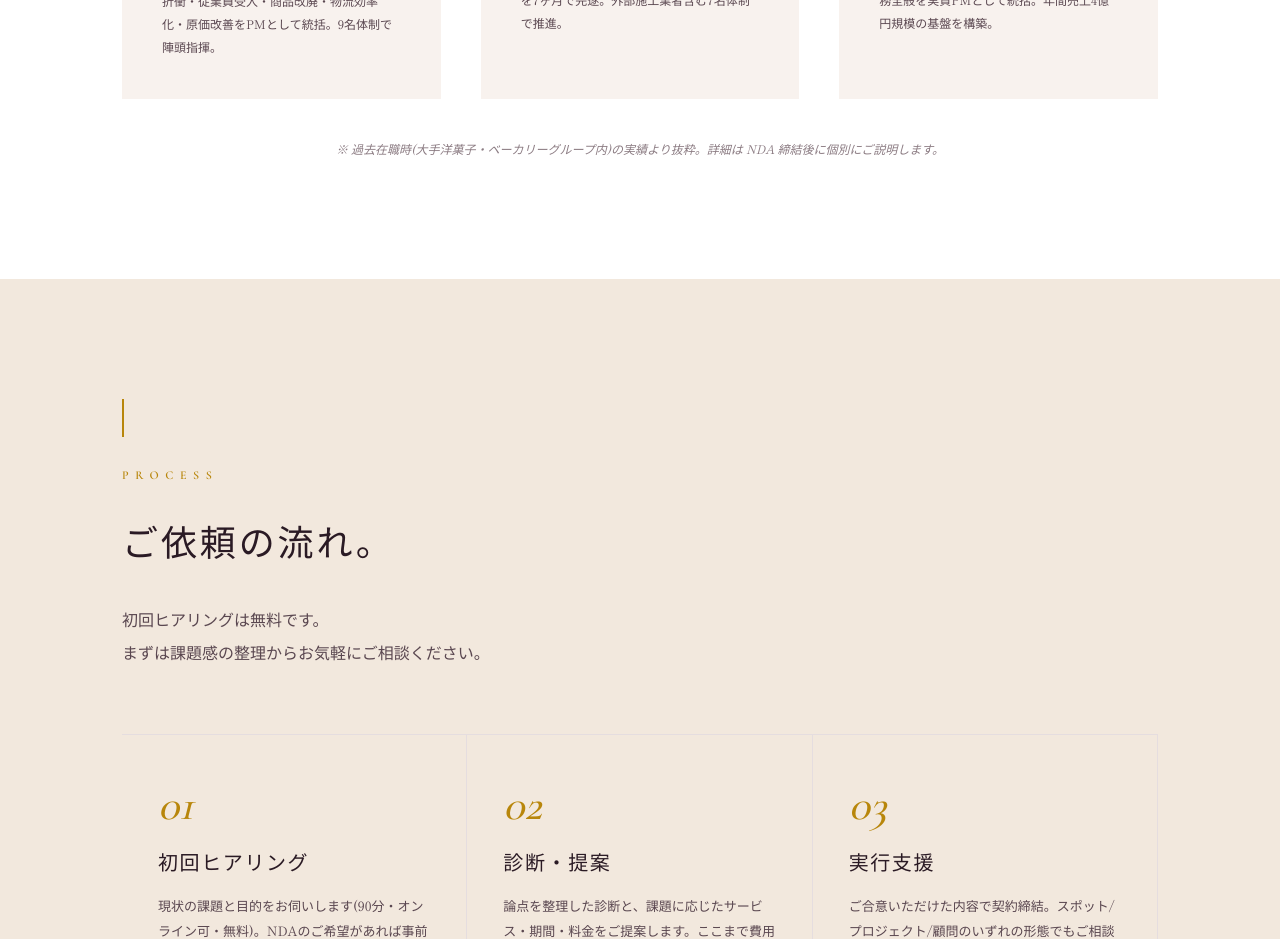
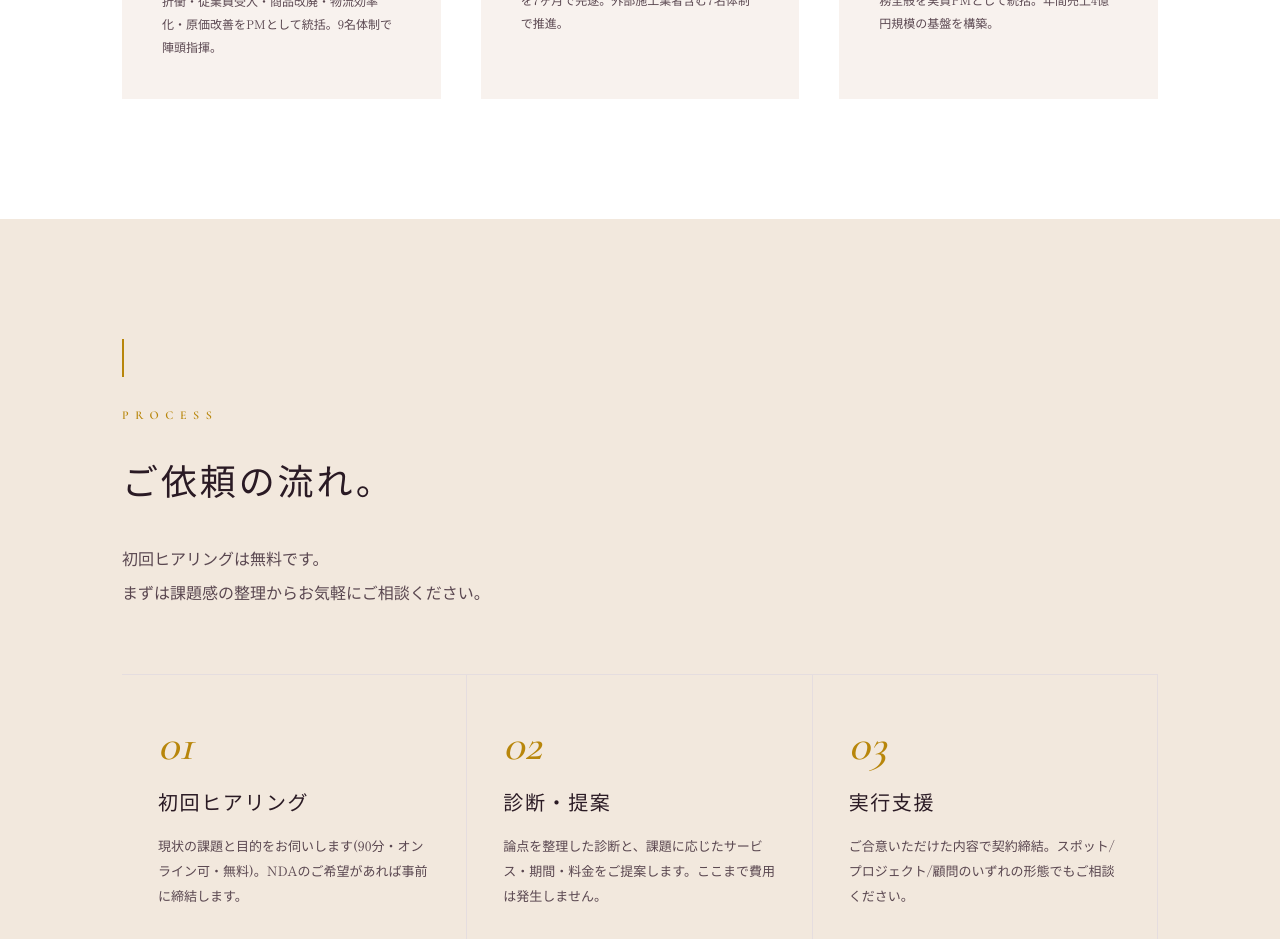
Before and after one commit to Kawamura-Grace/fsp-website, a Next.js app: page / in a window 1280 px wide. Shown: the part 5320-6259 px from the top of the page. Built offline with nearby package versions, Linux system fonts and the light colour scheme.

Commit message:
fix: remove results disclaimer text

```diff
--- a/components/Results.tsx
+++ b/components/Results.tsx
@@ -77,12 +77,6 @@ export default function Results() {
           ))}
         </div>
 
-        <p
-          className="mt-10 text-center font-sm text-[12px] italic"
-          style={{ color: "#8B7B82" }}
-        >
-          ※ 過去在職時(大手洋菓子・ベーカリーグループ内)の実績より抜粋。詳細は NDA 締結後に個別にご説明します。
-        </p>
       </div>
     </section>
   );
```
